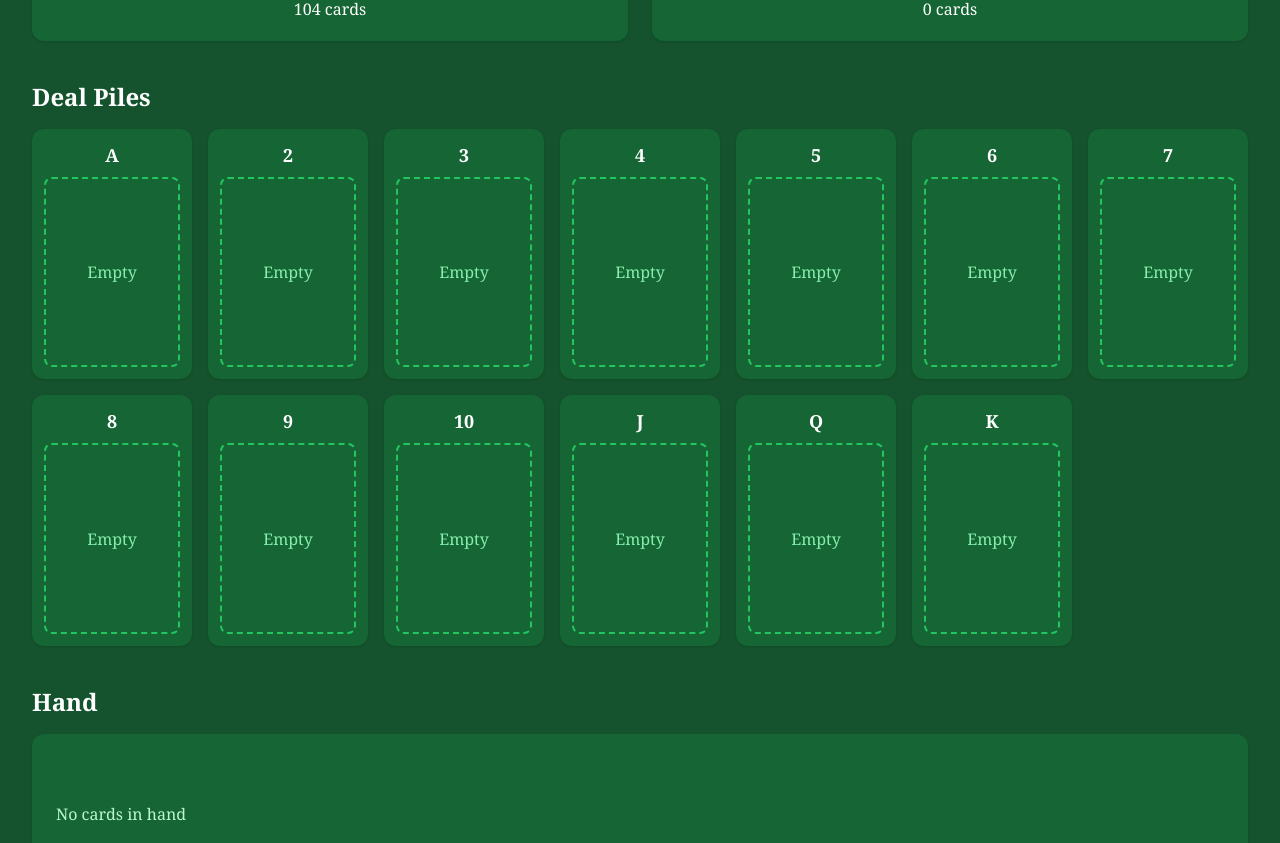
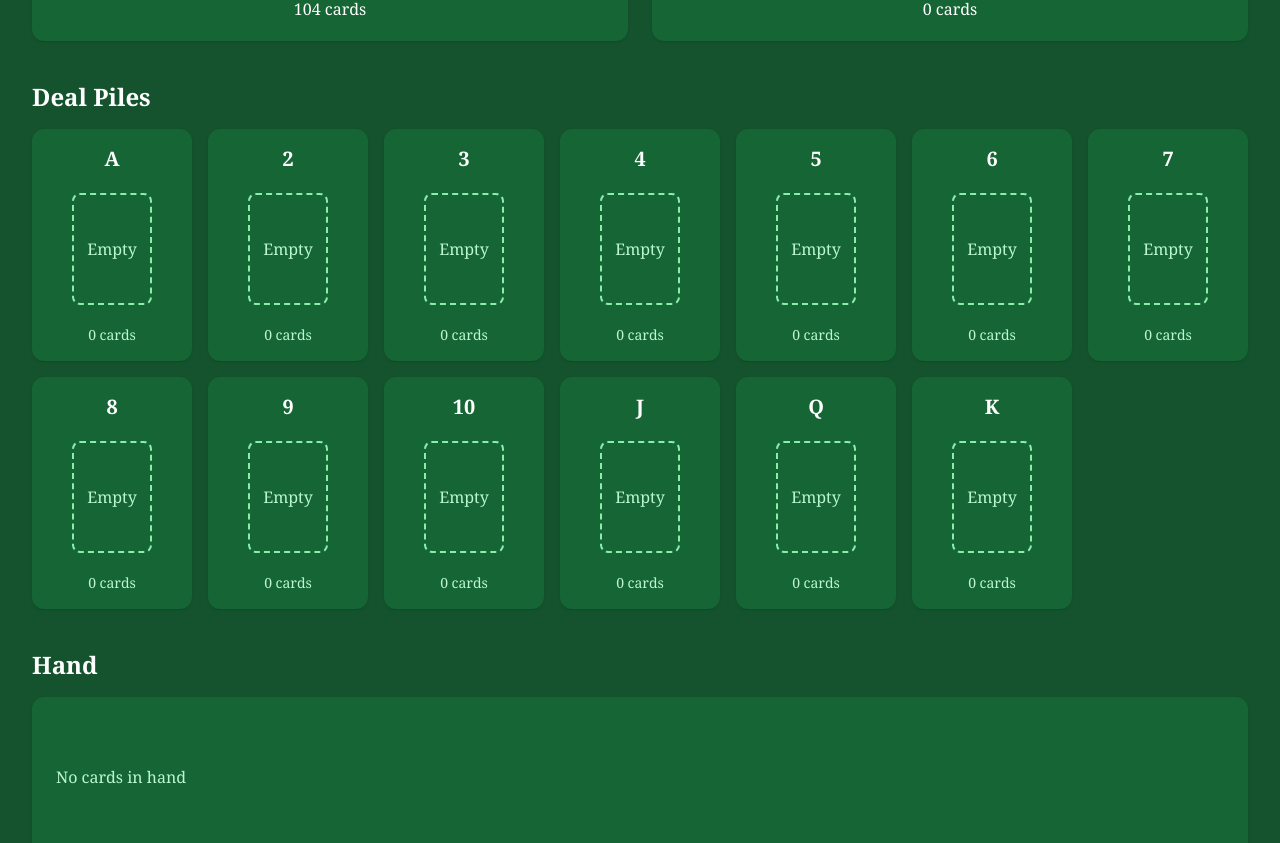
Before and after one commit to Jeff866/Grandpa-Solitaire, a React (Vite) app: page / in a window 1280 px wide. Shown: the part 639-1482 px from the top of the page. Built offline with nearby package versions, Linux system fonts and the light colour scheme; the HTML template or start-up script is replaced by a standard one.

Commit message:
Improve deal pile interface

```diff
--- a/src/components/DealPile.jsx
+++ b/src/components/DealPile.jsx
@@ -1,54 +1,98 @@
 import PlayingCard from "./PlayingCard";
+
 
 export default function DealPile({
   label,
   card,
+  cards = [],
   onSelect,
 }) {
+
+
+  const count =
+    cards.length;
+
+
+
   return (
-    <div
+
+    <button
+
+      onClick={onSelect}
+
       className="
         bg-green-800
         rounded-xl
-        p-3
+        p-4
         shadow
-        text-center
-        cursor-pointer
         hover:bg-green-700
         transition
+        text-center
       "
-      onClick={onSelect}
+
     >
 
-      <div className="text-lg font-bold mb-2">
+      <h3 className="text-xl font-bold mb-3">
         {label}
-      </div>
+      </h3>
 
 
-      {card.rank ? (
+
+      <div className="
+        h-32
+        flex
+        items-center
+        justify-center
+      ">
+
+
+        {card && card.rank ? (
+
           <PlayingCard
+
             rank={card.rank}
+
             suit={card.suit}
+
             red={card.red}
+
           />
+
         ) : (
 
           <div className="
-          aspect-[2.5/3.5]
+            w-20
+            h-28
+            rounded-lg
             border-2
             border-dashed
-          border-green-500
-          rounded-lg
+            border-green-300
             flex
             items-center
             justify-center
-          text-green-300
+            text-green-200
           ">
+
             Empty
+
           </div>
 
         )}
 
+
       </div>
+
+
+
+      <div className="mt-3 text-sm text-green-200">
+
+        {count} cards
+
+      </div>
+
+
+    </button>
+
   );
+
 }
```
Lines whose indentation alone changed are shown as unchanged.
